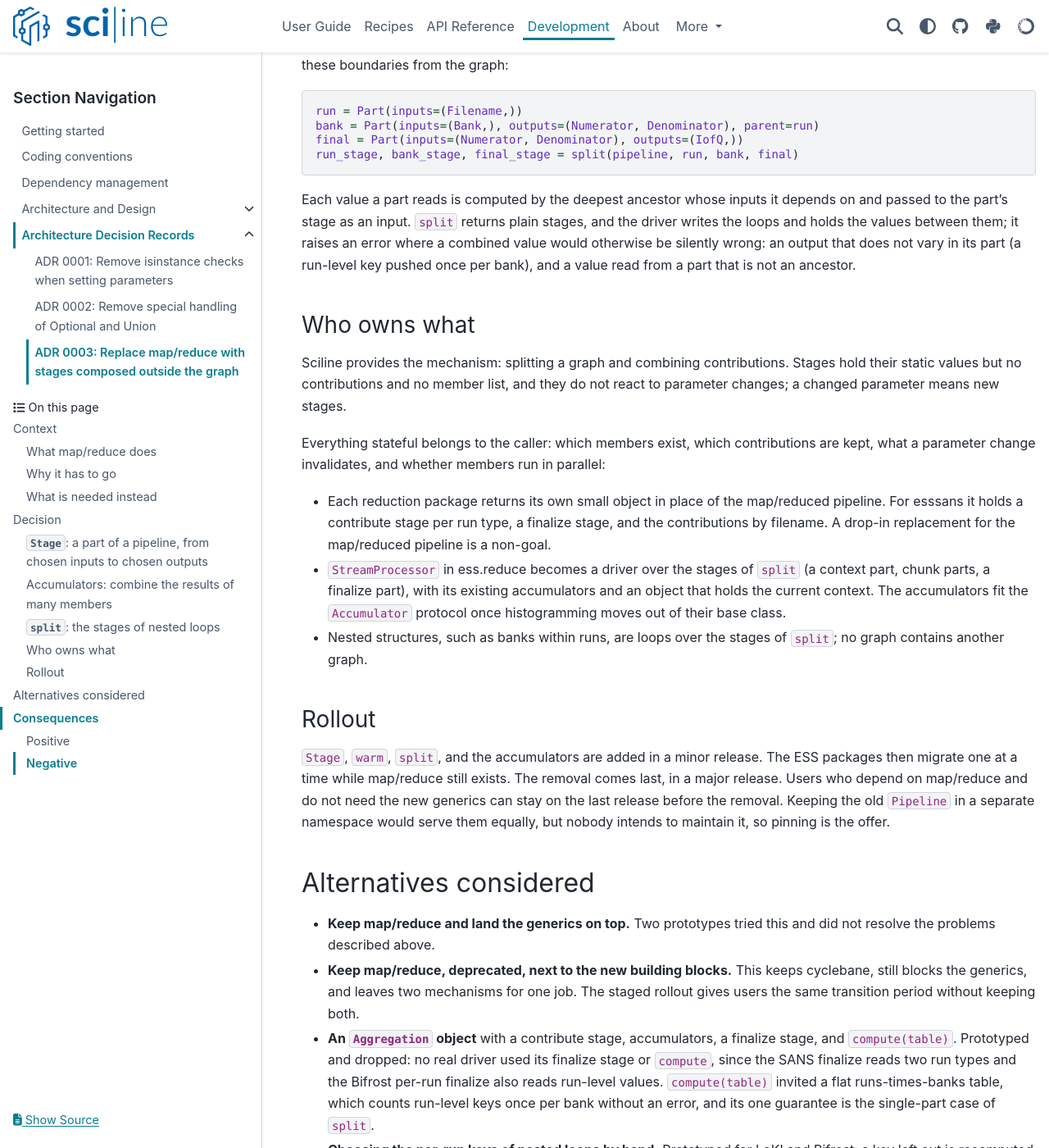
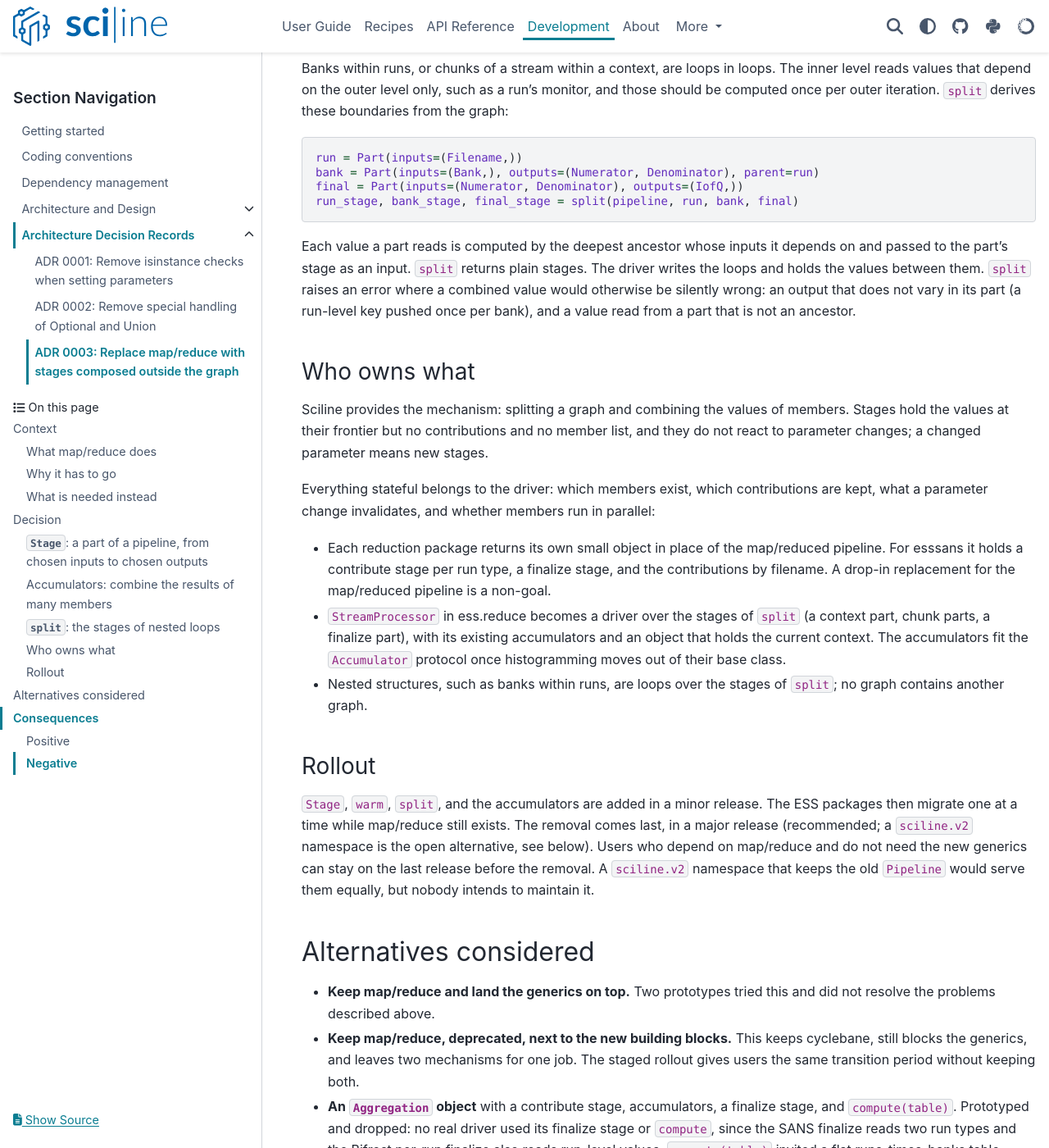
Before and after one commit to scipp/sciline, a Sphinx documentation site: the page built from docs/developer/adr/0003-replace-map-reduce-with-stages-outside-the-graph.md, in a window 1280 px wide and 1400 px high, scrolled down 3139 px. Shown: the whole window at 82% size. Built offline with Sphinx 7.4.7 and the PyData theme 0.15.4, drawn with Linux system fonts in a browser that asks for light colours; the version number could not be read and is left out; some of the changed text lies outside the part shown.

Commit message:
Tighten split's checks and make the map/reduce documents consistent
split now rejects a part that lists an input of one of its ancestors, since its
stage would recompute per iteration what the ancestor holds. Error messages
name parts by their position in the arguments, because parts that differ only
in their parent print alike, and give advice only when an ancestor owns the
key. The scheduler test runs every stage with the default scheduler replaced by
one that refuses, so a fallback to the default fails.

Second review of the documents: resolved contradictions about the
StreamProcessor validation, the removal release, and the default scheduler;
"contribution" is used only for the values of one member at all accumulation
keys; "driver" and the held part are defined and used throughout; the
Stage.keys claim excludes inputs; section 6.7's snippet no longer reuses the
names of parts; prototype results are marked as such in the ADR.

Co-Authored-By: Claude Opus 5.5 <noreply@anthropic.com>

````diff
--- a/docs/developer/adr/0003-replace-map-reduce-with-stages-outside-the-graph.md
+++ b/docs/developer/adr/0003-replace-map-reduce-with-stages-outside-the-graph.md
@@ -69,7 +69,7 @@ stage.compute({Filename: 'run2.nxs'})  # -> {Result: ...}, calibration not loade
 A stage splits the graph needed for the outputs into two parts:
 
 - The *static* part does not depend on the inputs, for example loading a calibration.
-  It is computed once, on first use, and the stage keeps the values that the dynamic part reads (`stage.frontier`).
+  It is computed once, on first use, and the stage keeps the values that the dynamic part reads, plus outputs that do not depend on the inputs (`stage.frontier`).
 - The *dynamic* part depends on the inputs.
   It is computed on every call, and nothing of it is kept after the call returns.
 
@@ -88,9 +88,10 @@ Terms, using multiple runs as the example:
 - A **member** is one run, given by the values of the inputs of a stage, such as `Filename[SampleRun]`.
 - An **accumulation key** is a key at which the per-member values are combined, such as `DetectorData`.
 - A **contribution** is the dict of values at the accumulation keys for one member.
-- An **accumulator** combines contributions: `push(value)` adds one, `value` returns the combination (`Accumulator` protocol).
+- An **accumulator** combines the values of all members at one accumulation key: `push(value)` adds one member's value, `value` returns the combination (`Accumulator` protocol).
   `Buffered(func)` keeps all pushed values and applies an n-ary function, like the `func` of `reduce` today.
   `Reduced(func)` keeps only a running result of a binary function, which saves memory for sums of large arrays.
+- The **driver** is the loop that calls the stages and pushes into the accumulators.
 
 The replacement for `map(...).reduce(...)` is a loop over a stage with accumulators, and a stage for the rest:
 
@@ -119,14 +120,16 @@ run_stage, bank_stage, final_stage = split(pipeline, run, bank, final)
 ```
 
 Each value a part reads is computed by the deepest ancestor whose inputs it depends on and passed to the part's stage as an input.
-`split` returns plain stages, and the driver writes the loops and holds the values between them; it raises an error where a combined value would otherwise be silently wrong: an output that does not vary in its part (a run-level key pushed once per bank), and a value read from a part that is not an ancestor.
+`split` returns plain stages.
+The driver writes the loops and holds the values between them.
+`split` raises an error where a combined value would otherwise be silently wrong: an output that does not vary in its part (a run-level key pushed once per bank), and a value read from a part that is not an ancestor.
 
 ### Who owns what
 
-Sciline provides the mechanism: splitting a graph and combining contributions.
-Stages hold their static values but no contributions and no member list, and they do not react to parameter changes; a changed parameter means new stages.
+Sciline provides the mechanism: splitting a graph and combining the values of members.
+Stages hold the values at their frontier but no contributions and no member list, and they do not react to parameter changes; a changed parameter means new stages.
 
-Everything stateful belongs to the caller: which members exist, which contributions are kept, what a parameter change invalidates, and whether members run in parallel:
+Everything stateful belongs to the driver: which members exist, which contributions are kept, what a parameter change invalidates, and whether members run in parallel:
 
 - Each reduction package returns its own small object in place of the map/reduced pipeline.
   For esssans it holds a contribute stage per run type, a finalize stage, and the contributions by filename.
@@ -139,9 +142,9 @@ Everything stateful belongs to the caller: which members exist, which contributi
 
 `Stage`, `warm`, `split`, and the accumulators are added in a minor release.
 The ESS packages then migrate one at a time while map/reduce still exists.
-The removal comes last, in a major release.
+The removal comes last, in a major release (recommended; a `sciline.v2` namespace is the open alternative, see below).
 Users who depend on map/reduce and do not need the new generics can stay on the last release before the removal.
-Keeping the old `Pipeline` in a separate namespace would serve them equally, but nobody intends to maintain it, so pinning is the offer.
+A `sciline.v2` namespace that keeps the old `Pipeline` would serve them equally, but nobody intends to maintain it.
 
 ## Alternatives considered
 
@@ -176,22 +179,23 @@ Keeping the old `Pipeline` in a separate namespace would serve them equally, but
 - Sciline drops map/reduce and cyclebane, and the PEP 695 generics can land.
 - Users outside ESS keep a documented replacement; the parameter-tables guide becomes a guide on stages.
 - `StreamProcessor` is expected to lose its graph manipulation and keep only its policy.
-- The same terms (stage, accumulator, accumulation key, contribution, contribute/combine) apply in sciline, ess.reduce, and essapps, following Beam, Flink, and Spark.
-- Every parameter is set on one flat pipeline, and everything held is a plain object that the caller can inspect, clear, or serialize.
+- The same terms (stage, accumulator, accumulation key, contribution, contribute/combine) apply in sciline, ess.reduce, and essapps.
+  Accumulator, contribution, and contribute/combine follow Beam, Flink, and Spark.
+- Every parameter is set on one flat pipeline, and everything held is a plain object that the driver can inspect, clear, or serialize.
 - The prototype reproduces the LoKI multi-run reduction with identical results and provider calls, and adding a run costs only that run's contribution.
-  Prototype drivers with `split` for banks or triplets times runs give the results of plain loops, and a `StreamProcessor` on `split` gives those of the real class.
+  Prototype drivers with `split`, which are not in this repository, gave the results of plain loops for banks or triplets times runs, and a `StreamProcessor` on `split` gave those of the real class.
 
 ### Negative
 
 - Breaking for the `with_*` helpers in esssans, essreflectometry, and bifrost, for `ess.reduce.parameter_mappers` and the widgets built on it, for essreflectometry's `BatchProcessor`, for notebooks, and for the bifrost bank fold in esslivedata.
 - The widgets need one interface across the package objects, a base class or one generic object, decided when the second package migrates.
-- Parallelism over members is the caller's job; with map/reduce, dask ran members in threads for free (about 1.7 s on LoKI).
+- Parallelism over members is the driver's job; with map/reduce, dask ran members in threads for free (about 1.7 s of 7.5 s in the LoKI validation script).
 - A map/reduce inside the per-member work of another one (the pixel masks in esssans) becomes a list parameter and a provider.
 - A one-level driver that builds stages by hand must push only `stage.dynamic_outputs`; other keys are counted once per member. For nested loops, `split` is needed: a run-level key in a stage with inputs `(Filename, Bank)` is dynamic and still counted once per bank.
 - Parts have one parent: bank-only work is computed once per run and bank, and a `StreamProcessor` context update recomputes all context-derived values (in esslivedata compute only; no accumulators reset).
 - `split` rejects the esssans background reading the masks of the one sample run set on the pipeline; esssans has to decide which run's detector IDs the background masks use.
 - esslivedata selects its scheduler by replacing `sciline.task_graph.DaskScheduler`; sciline keeps that working for stages, until it offers a public way.
-- Stages keep their static values, and package objects keep contributions (binned events for some workflows), so package objects need a way to clear them.
+- Stages keep their held values, and package objects keep contributions (binned events for some workflows), so package objects need a way to clear them.
 - Visualization of mapped pipelines (`compact=`) goes; `Stage.visualize` and `visualize_stages` replace it in part.
   Progress reporting through `Stage` is not implemented yet.
 - networkx becomes a direct dependency; today it comes through cyclebane.
````
Also changed, not shown: docs/developer/architecture-and-design/map-reduce-outside-the-graph.md (+48 -29 lines), docs/user-guide/stages.ipynb, 3 other files.
